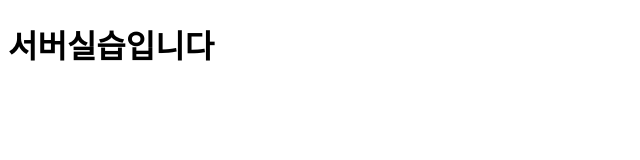
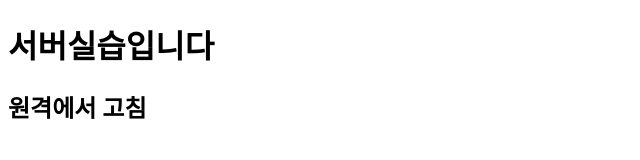
Before and after one commit to Unknown02-coder/git-as.reo, a plain HTML site: page new.html in a window 1280 px wide. Shown: the whole page, without its empty margins (0-640 px from the left). Drawn offline with Linux system fonts and the light colour scheme.

Commit message:
Update new.html

```diff
--- a/new.html
+++ b/new.html
@@ -7,5 +7,7 @@
 </head>
 <body>
     <h1>서버실습입니다</h1>
+    <h2>원격에서 고침</h2>
 </body>
+
 </html>
```
